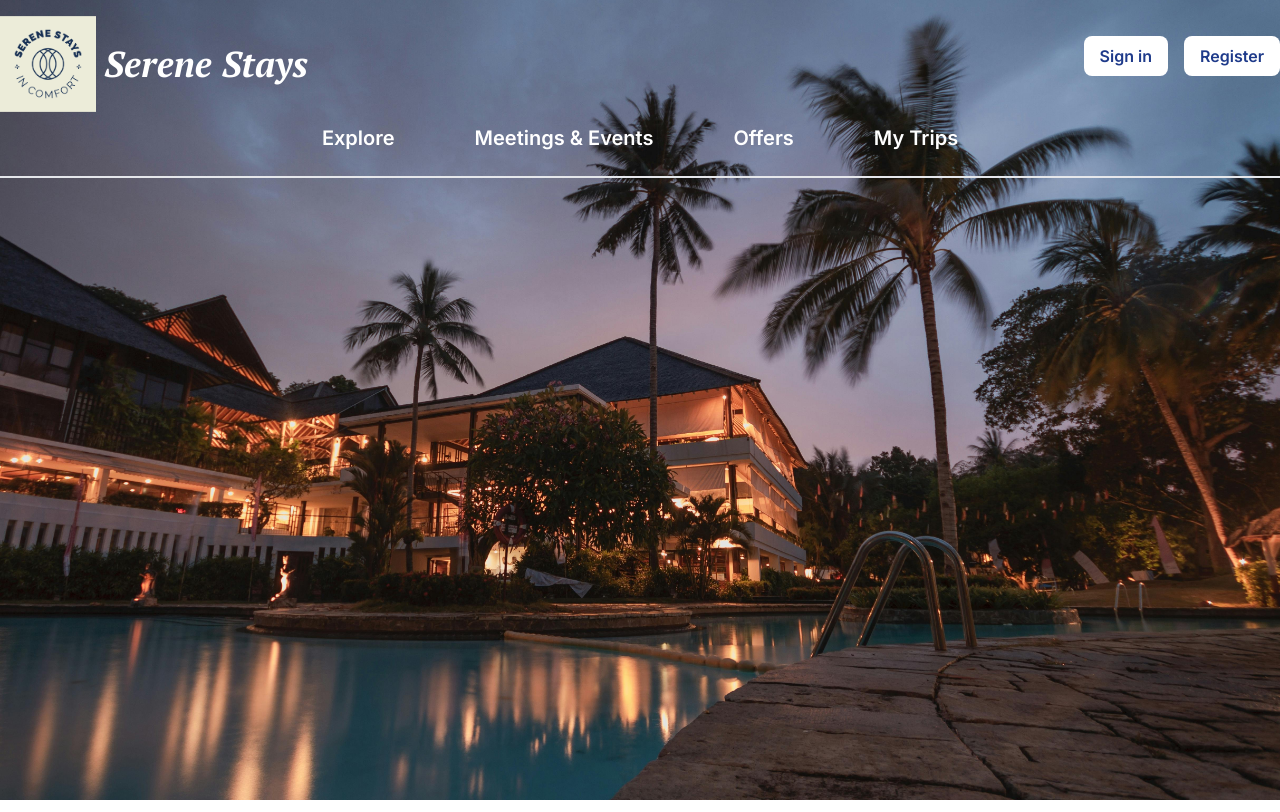
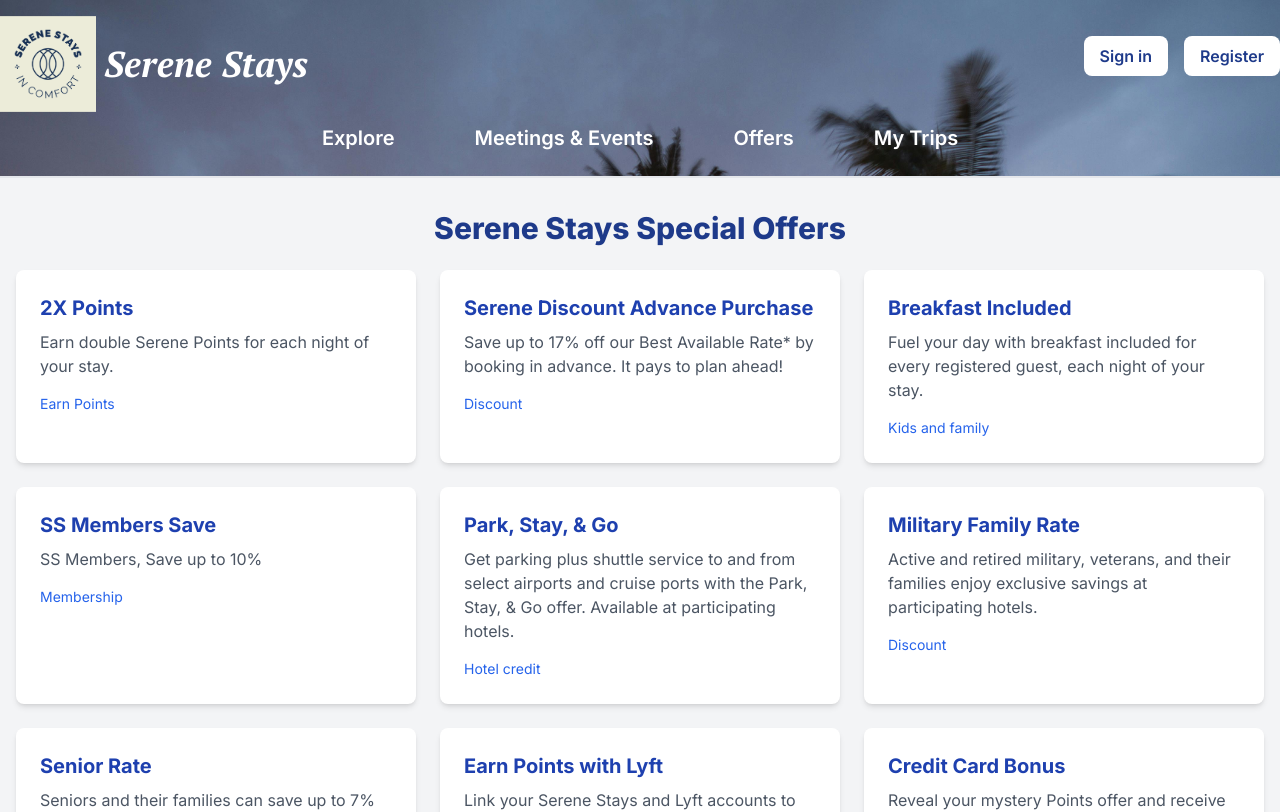
Before and after one commit to Aruna777/Hotel-Booking-Application, a React (Create React App) app: page /offers in a window 1280 px wide. Shown: the top 812 px of the page. Built offline with nearby package versions, Linux system fonts and the light colour scheme.

Commit message:
Created OffersPage

```diff
--- a/src/App.js
+++ b/src/App.js
@@ -1,10 +1,11 @@
 import React from "react";
 import { BrowserRouter as Router, Routes, Route } from "react-router-dom";
-import Login from "./components/Login";
-import Register from "./components/Register";
-import Navbar from "./components/Navbar";
+import Login from "./navbar/Login";
+import Register from "./navbar/Register";
+import Navbar from "./navbar/Navbar";
 import Home from "./Home";
 import backgroundImage from "./assets/image.jpg";
+import OffersPage from "./navbar/OffersPage";
 
 const App = () => {
   return (
@@ -20,6 +21,7 @@ const App = () => {
           <Route path="/login" element={<Login />} />
           <Route path="/register" element={<Register />} />
           <Route path="/" element={<Home />} />
+          <Route path="/offers" element={<OffersPage />} />
         </Routes>
       </div>
     </Router>
--- a/src/Home.jsx
+++ b/src/Home.jsx
@@ -302,7 +302,7 @@ const Home = () => {
                   <li>Careers</li>
                   <li>Investor Relations</li>
                   <li>News</li>
-                  <li>CEO Tony Capuano’s Blog</li>
+                  <li>CEO's Blog</li>
                   <li>Our Stories</li>
                   <li>Digital Accessibility</li>
                 </ul>
--- a/src/components/Navbar.jsx
+++ b/src/navbar/Navbar.jsx
@@ -32,7 +32,7 @@ const Navbar = () => {
       <div className="bg-transparent py-1 mt-1">
         <div className="container mx-auto flex justify-center space-x-12 text-xl ">
           <Link
-            to="/offers"
+            to="/explore"
             className="px-4 py-1 bg-transparent text-white rounded-lg font-semibold hover:bg-gray-700 hover:text-white transition font-sans"
           >
             Explore
@@ -44,7 +44,7 @@ const Navbar = () => {
             Meetings & Events
           </Link>
           <Link
-            to="/explore"
+            to="/offers"
             className="px-4 py-1 bg-transparent text-white rounded-lg font-semibold hover:bg-gray-700 hover:text-white transition font-sans"
           >
             Offers
--- /dev/null
+++ b/src/navbar/OffersPage.js
@@ -0,0 +1,84 @@
+import React from "react";
+
+const OffersPage = () => {
+  const offers = [
+    {
+      title: "2X Points",
+      description: "Earn double Serene Points for each night of your stay.",
+      category: "Earn Points",
+    },
+    {
+      title: "Serene Discount Advance Purchase",
+      description:
+        "Save up to 17% off our Best Available Rate* by booking in advance. It pays to plan ahead!",
+      category: "Discount",
+    },
+    {
+      title: "Breakfast Included",
+      description:
+        "Fuel your day with breakfast included for every registered guest, each night of your stay.",
+      category: "Kids and family",
+    },
+    {
+      title: "SS Members Save",
+      description: "SS Members, Save up to 10%",
+      category: "Membership",
+    },
+    {
+      title: "Park, Stay, & Go",
+      description:
+        "Get parking plus shuttle service to and from select airports and cruise ports with the Park, Stay, & Go offer. Available at participating hotels.",
+      category: "Hotel credit",
+    },
+    {
+      title: "Military Family Rate",
+      description:
+        "Active and retired military, veterans, and their families enjoy exclusive savings at participating hotels.",
+      category: "Discount",
+    },
+    {
+      title: "Senior Rate",
+      description:
+        "Seniors and their families can save up to 7% off our Best Available Rate* when traveling together.",
+      category: "Discount",
+    },
+    {
+      title: "Earn Points with Lyft",
+      description:
+        "Link your Serene Stays and Lyft accounts to earn Points on every ride or redeem SS Points for Lyft ride credits.",
+      category: "Earn Points",
+    },
+    {
+      title: "Credit Card Bonus",
+      description:
+        "Reveal your mystery Points offer and receive up to 100% more Bonus Points for free when you purchase today.",
+      category: "Credit Card",
+    },
+  ];
+
+  return (
+    <div className="bg-gray-100 min-h-screen py-8 px-4">
+      <div className="container mx-auto">
+        <h1 className="text-3xl font-extrabold text-blue-900 mb-6 text-center">
+          Serene Stays Special Offers
+        </h1>
+        <div className="grid grid-cols-1 md:grid-cols-2 lg:grid-cols-3 gap-6">
+          {offers.map((offer, index) => (
+            <div
+              key={index}
+              className="bg-white rounded-lg shadow-md p-6 hover:shadow-lg transition"
+            >
+              <h2 className="text-xl font-bold text-blue-800">{offer.title}</h2>
+              <p className="text-gray-600 mt-2">{offer.description}</p>
+              <span className="text-sm text-blue-600 mt-4 inline-block">
+                {offer.category}
+              </span>
+            </div>
+          ))}
+        </div>
+      </div>
+    </div>
+  );
+};
+
+export default OffersPage;
```
Also changed, not shown: src/navbar/Login.jsx (renamed from src/components/Login.jsx), src/navbar/Register.jsx (renamed from src/components/Register.jsx).
